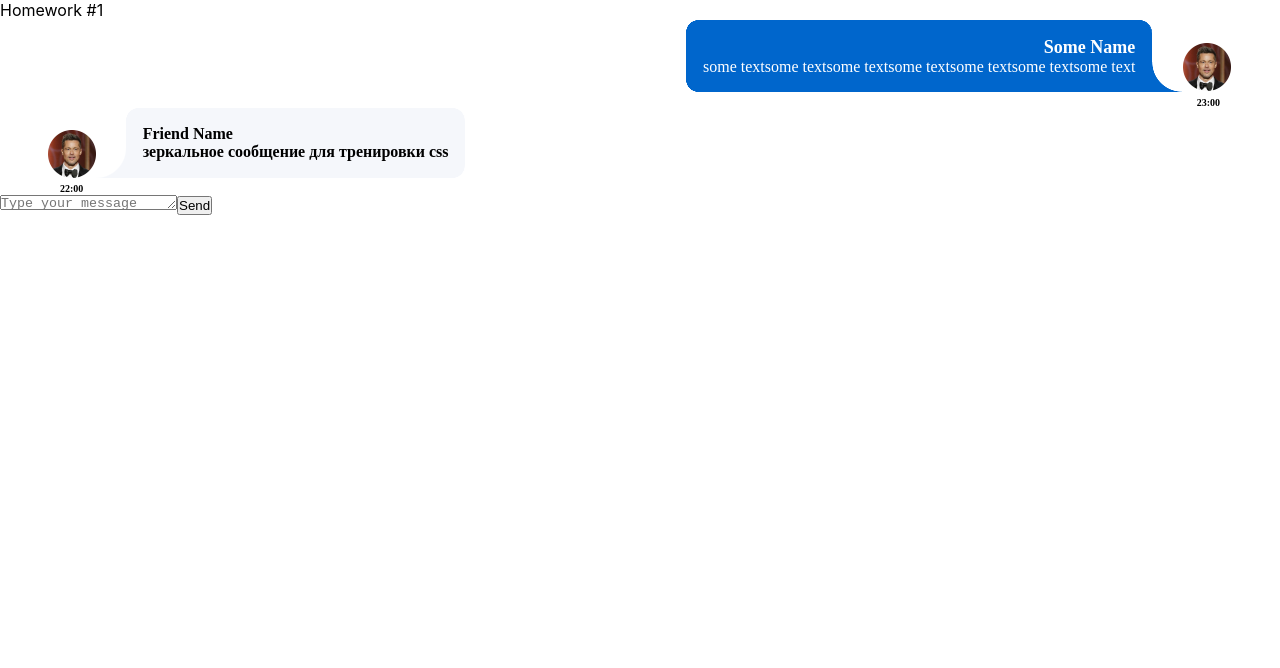
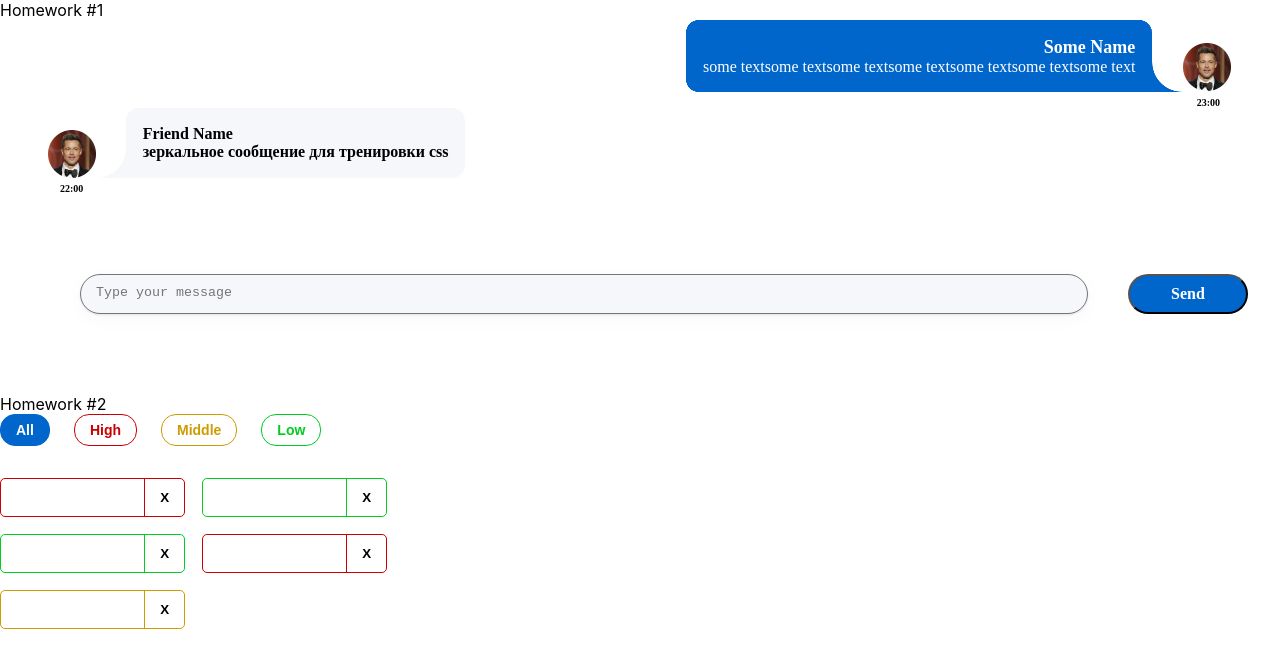
Before and after one commit to Anna-Mkr/homeworks2, a React (Create React App) app: page / in a window 1280 px wide. Shown: the top 668 px of the page. Built offline with nearby package versions, Linux system fonts and the light colour scheme.

Commit message:
added css styles to textarea in task HW1

```diff
--- a/src/s1-main/App.tsx
+++ b/src/s1-main/App.tsx
@@ -1,13 +1,14 @@
 import React from 'react'
 import s from './App.module.css'
 import HW1 from '../s2-homeworks/hw01/HW1'
+import HW2 from "../s2-homeworks/hw02/HW2";
 
 function App() {
     return (
         <div className={s.App}>
             <HW1/>
             {/*раскомментировать по ходу выполнения*/}
-            {/*<HW2/>*/}
+            <HW2/>
             {/*<HW3/>*/}
             {/*<HW4/>*/}
 
--- a/src/s2-homeworks/hw01/message-sender/MessageSender.module.css
+++ b/src/s2-homeworks/hw01/message-sender/MessageSender.module.css
@@ -1,12 +1,35 @@
 .sendForm {
-
+display: flex;
+align-items: center;
+margin: 80px;
 }
 
 .textarea {
-
+    resize: none;
+    min-height: 40px;
+    width: 90%;
+    height: 1440px;
+    flex-shrink: 0;border-radius: 20px;
+    background: #F5F7FB;
+    box-shadow: 0px 1px 2px 0px rgba(29, 33, 38, 0.10), 0px 5px 20px 0px rgba(29, 33, 38, 0.03);
+    text-indent: 5px;
+    padding: 10px;
+    margin-right:  20px;
 }
 
 .button {
+    border-radius: 20px;
+    background: #06C;
+    width: 120px;
+    height: 40px;
+    flex-shrink: 0;
+    color: #FFF;
+    font-family: Montserrat;
+    font-size: 16px;
+    font-style: normal;
+    font-weight: 600;
+    line-height: normal;
+    margin-left: 20px;
 
 }
 
```
